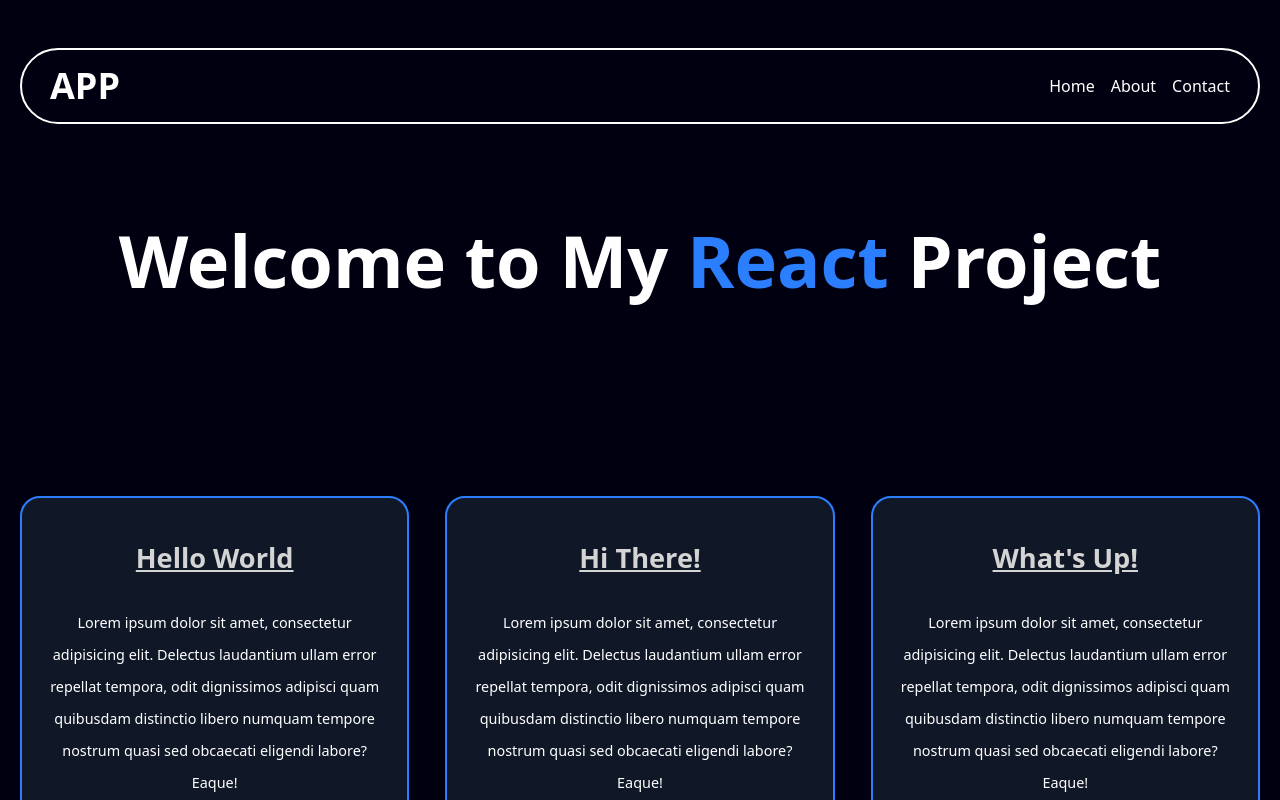
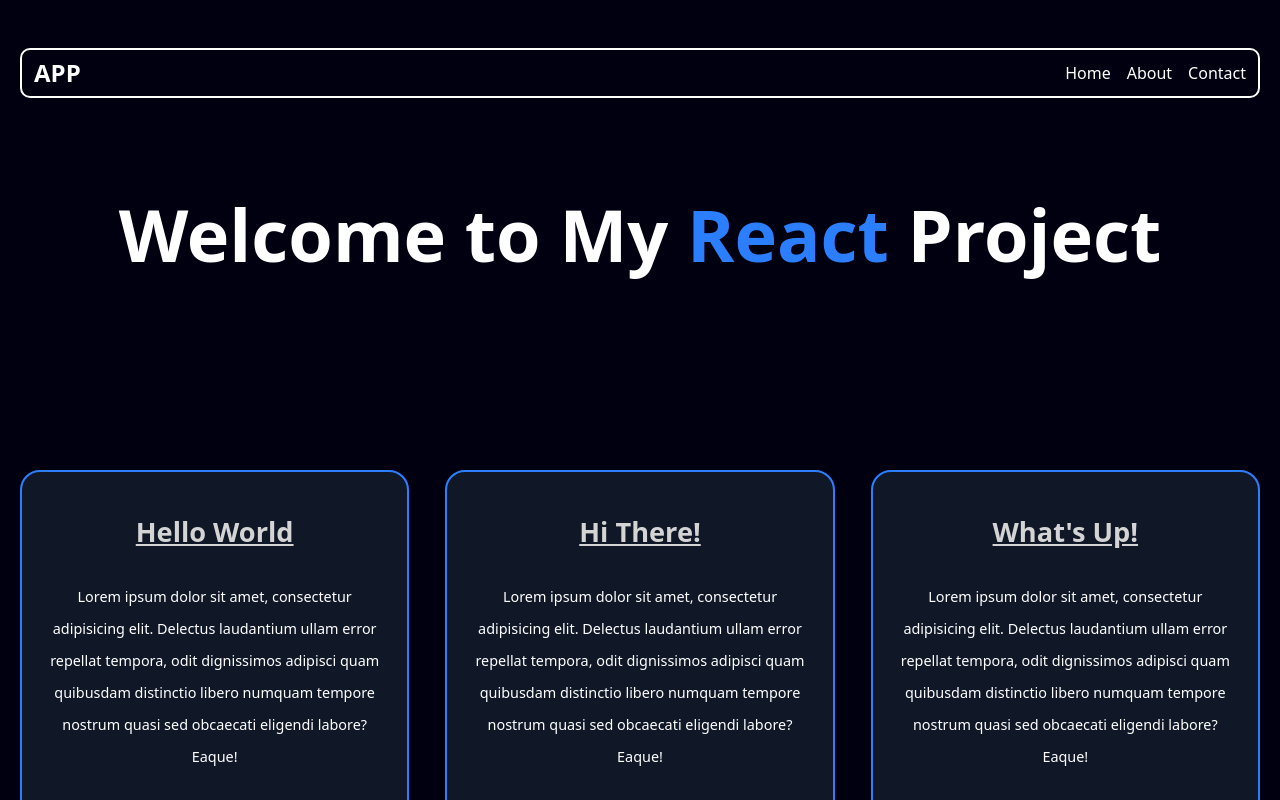
Before and after one commit to obedobodoruku/react-project, a React (Vite) app: page / in a window 1280 px wide. Shown: the top 800 px of the page. Built offline with nearby package versions, Linux system fonts and the light colour scheme.

Commit message:
Navbar Update

```diff
--- a/src/App.jsx
+++ b/src/App.jsx
@@ -10,9 +10,9 @@
 
 const Navbar = () => {
     return (
-        <div className='top-0 sticky border-2 border-white backdrop-blur-2xl text-white mt-7 p-4 rounded-full'>
+        <div className='top-0 sticky border-[2px] border-white backdrop-blur-2xl py-[7px] text-white mt-7 rounded-[10px]'>
           <nav className="flex items-center px-3 justify-between">
-              <div className='text-4xl font-bold '>APP</div>
+              <div className='text-2xl font-bold '>APP</div>
               <ul className='flex gap-4'>
                   <li className='hover:underline'><Link to="/">Home</Link></li>
                   <li  className='hover:underline'><Link to="/about">About</Link></li>
--- a/src/index.css
+++ b/src/index.css
@@ -35,6 +35,14 @@
     margin-top: 20px;
 }
 
+.react-span {
+    cursor: pointer;
+}
+
+.react-span:hover {
+    text-decoration: underline;
+}
+
 
 
 @media screen and (max-width: 720px) {
--- a/src/pages/Home.jsx
+++ b/src/pages/Home.jsx
@@ -1,4 +1,5 @@
 import React from 'react';
+import { Link } from 'react-router';
 
 const Cards = () => {
   return (
@@ -29,7 +30,9 @@
     return (
         <div>
             <div className="home-text text-white w-full mb-[200px] mt-[100px]">
-                <h1 className="text-center text-7xl font-bold">Welcome to My <span className="text-blue-500">React</span> Project</h1>
+                <h1 className="text-center text-7xl font-bold">Welcome to My <span className="react-span text-blue-500">
+                        <Link to="https://react.dev/">React</Link>
+                        </span> Project</h1>
             </div>
             <Cards />
         </div>
```
